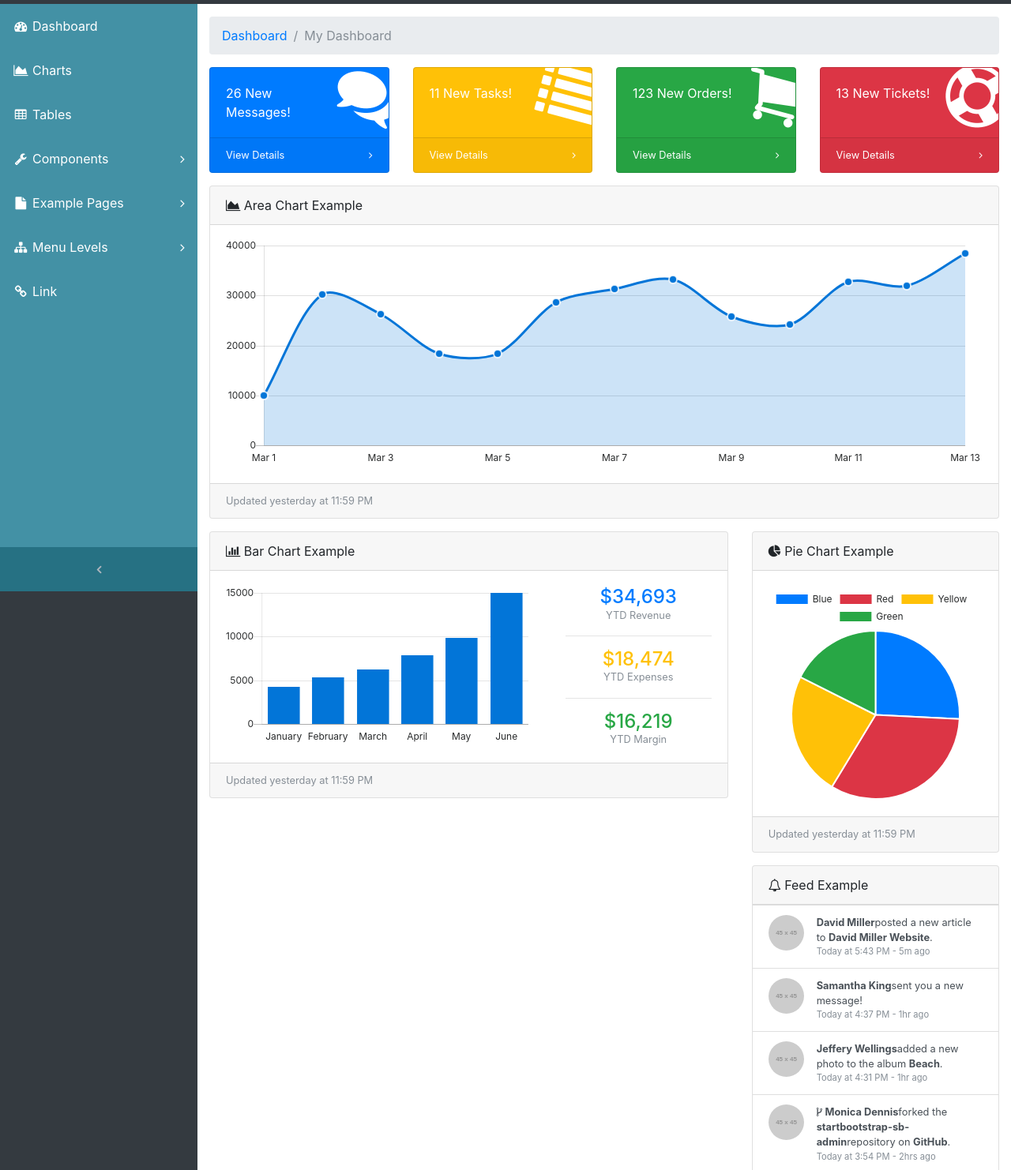
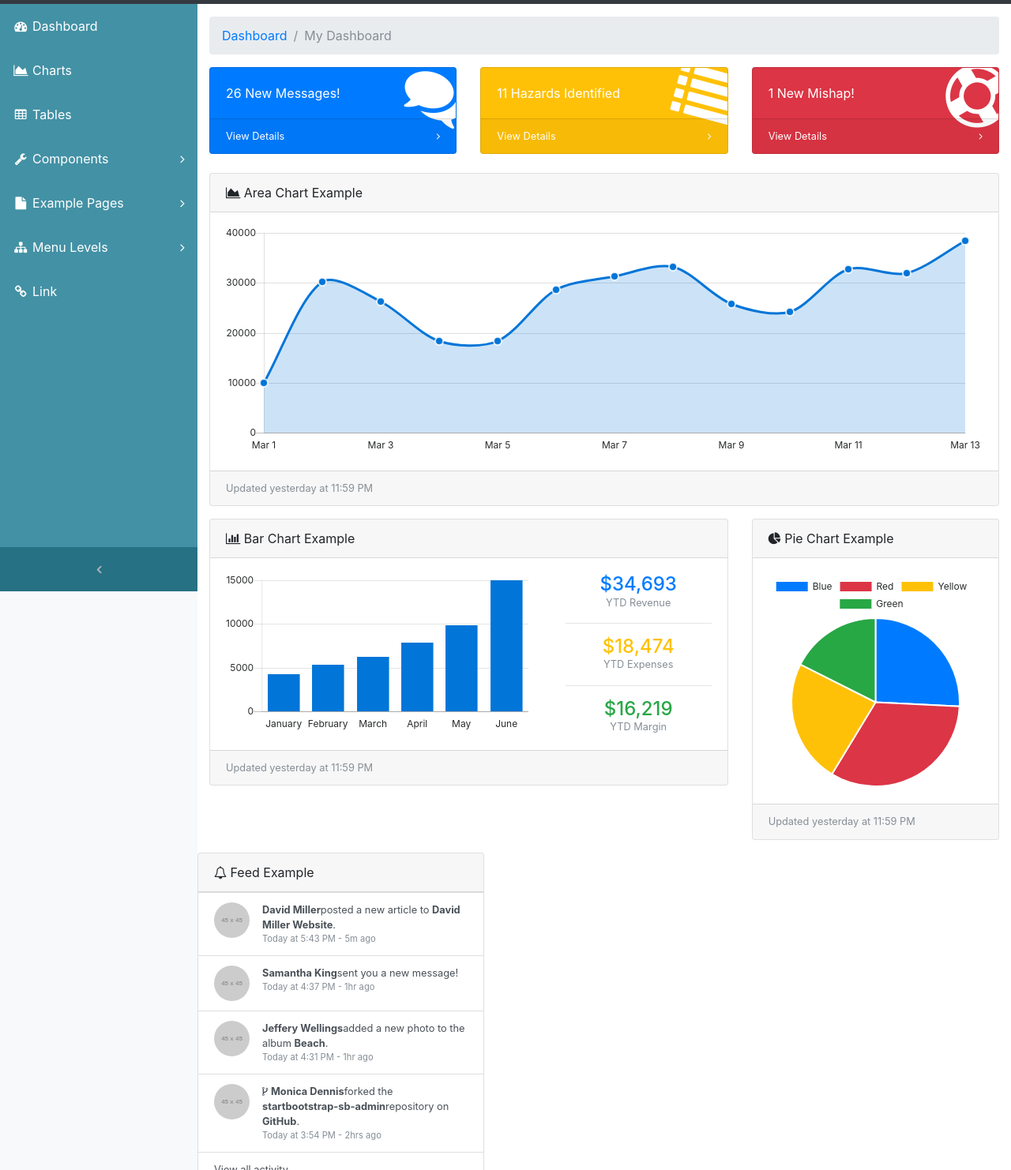
Before and after one commit to ChristopherPineda/LifeSaver, a website with bundled scripts: page index.html in a window 1280 px wide. Shown: the part 51-1533 px from the top of the page at 79% size. Built offline with nearby package versions, Linux system fonts and the light colour scheme; placeholder pictures from the web are drawn by us.

Commit message:
CSS Area Changes

```diff
--- a/css/sb-admin.css
+++ b/css/sb-admin.css
@@ -7,6 +7,9 @@ html {
   position: relative;
   min-height: 100%; }
 
+  .bg-dark {
+    background-color: #267183 !important;
+  }
 body {
   overflow-x: hidden; }
 
--- a/index.html
+++ b/index.html
@@ -18,7 +18,7 @@
   <link href="css/sb-admin.css" rel="stylesheet">
 </head>
 
-<body class="fixed-nav sticky-footer bg-dark" id="page-top">
+<body class="fixed-nav sticky-footer bg-light" id="page-top">
   <!-- Navigation-->
   <nav class="navbar navbar-expand-lg navbar-dark bg-dark fixed-top" id="mainNav">
     <a class="navbar-brand" href="index.html">LIFE_Saver - International Cardboard</a>
@@ -232,7 +232,7 @@
       </ol>
       <!-- Icon Cards-->
       <div class="row">
-        <div class="col-xl-3 col-sm-6 mb-3">
+        <div class="col-xl-4 col-sm-6 mb-4">
           <div class="card text-white bg-primary o-hidden h-100">
             <div class="card-body">
               <div class="card-body-icon">
@@ -248,13 +248,13 @@
             </a>
           </div>
         </div>
-        <div class="col-xl-3 col-sm-6 mb-3">
+        <div class="col-xl-4 col-sm-6 mb-4">
           <div class="card text-white bg-warning o-hidden h-100">
             <div class="card-body">
               <div class="card-body-icon">
                 <i class="fa fa-fw fa-list"></i>
               </div>
-              <div class="mr-5">11 New Tasks!</div>
+              <div class="mr-5">11 Hazards Identified</div>
             </div>
             <a class="card-footer text-white clearfix small z-1" href="#">
               <span class="float-left">View Details</span>
@@ -264,6 +264,7 @@
             </a>
           </div>
         </div>
+        <!--
         <div class="col-xl-3 col-sm-6 mb-3">
           <div class="card text-white bg-success o-hidden h-100">
             <div class="card-body">
@@ -280,13 +281,14 @@
             </a>
           </div>
         </div>
-        <div class="col-xl-3 col-sm-6 mb-3">
+      -->
+        <div class="col-xl-4 col-sm-6 mb-4">
           <div class="card text-white bg-danger o-hidden h-100">
             <div class="card-body">
               <div class="card-body-icon">
                 <i class="fa fa-fw fa-support"></i>
               </div>
-              <div class="mr-5">13 New Tickets!</div>
+              <div class="mr-5">1 New Mishap!</div>
             </div>
             <a class="card-footer text-white clearfix small z-1" href="#">
               <span class="float-left">View Details</span>
@@ -333,6 +335,7 @@
           </div>
 
         </div>
+
         <div class="col-lg-4">
           <!-- Example Pie Chart Card-->
           <div class="card mb-3">
@@ -343,8 +346,11 @@
             </div>
             <div class="card-footer small text-muted">Updated yesterday at 11:59 PM</div>
           </div>
+        </div>
           <!-- Example Notifications Card-->
-          <div class="card mb-3">
+          <div class="row">
+          <div class="col-lg-8">
+          <div class="card mb-6">
             <div class="card-header">
               <i class="fa fa-bell-o"></i> Feed Example</div>
             <div class="list-group list-group-flush small">
@@ -395,6 +401,7 @@
           </div>
         </div>
       </div>
+
       <!-- Example DataTables Card-->
       <div class="card mb-3">
         <div class="card-header">
```
Also changed, not shown: vendor/bootstrap/css/bootstrap.css.
